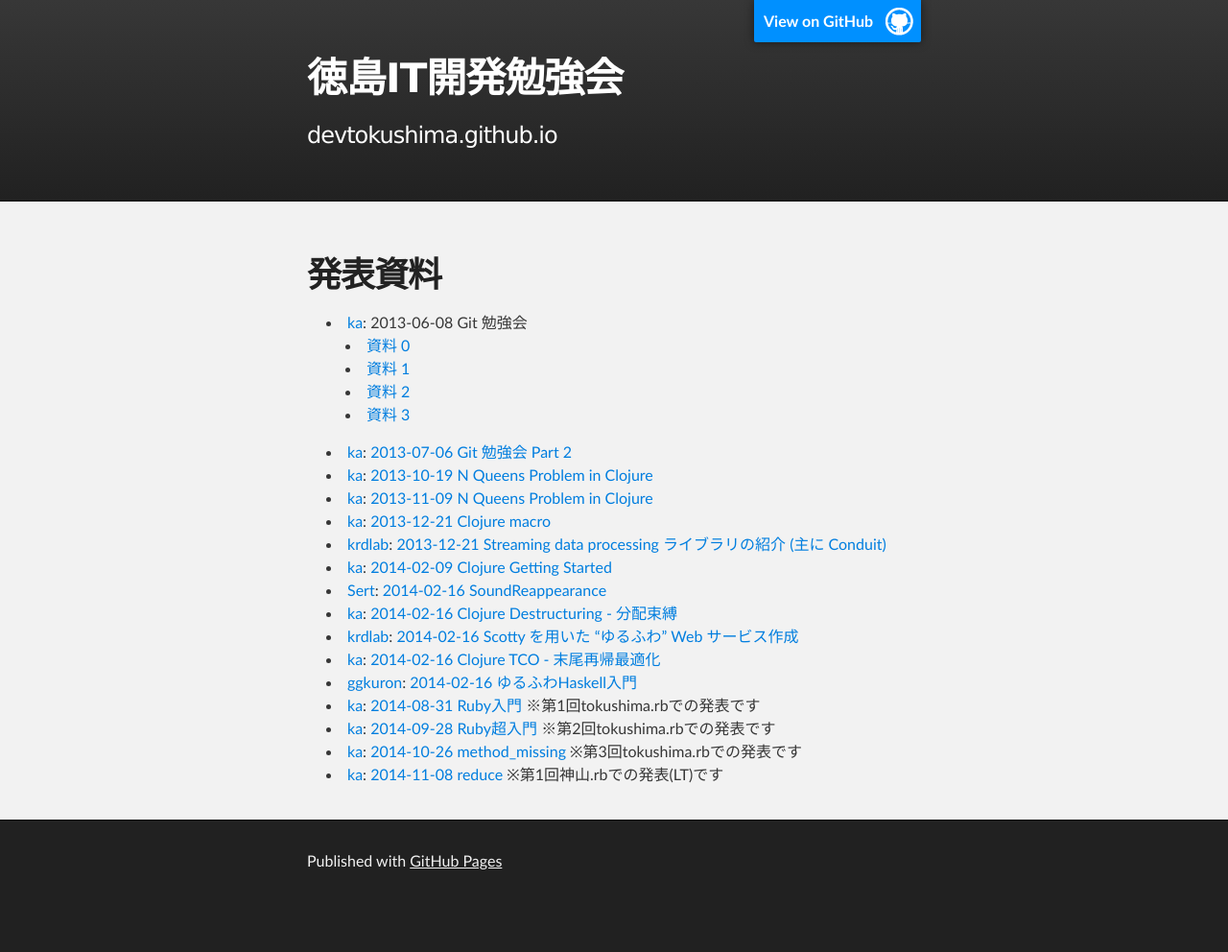
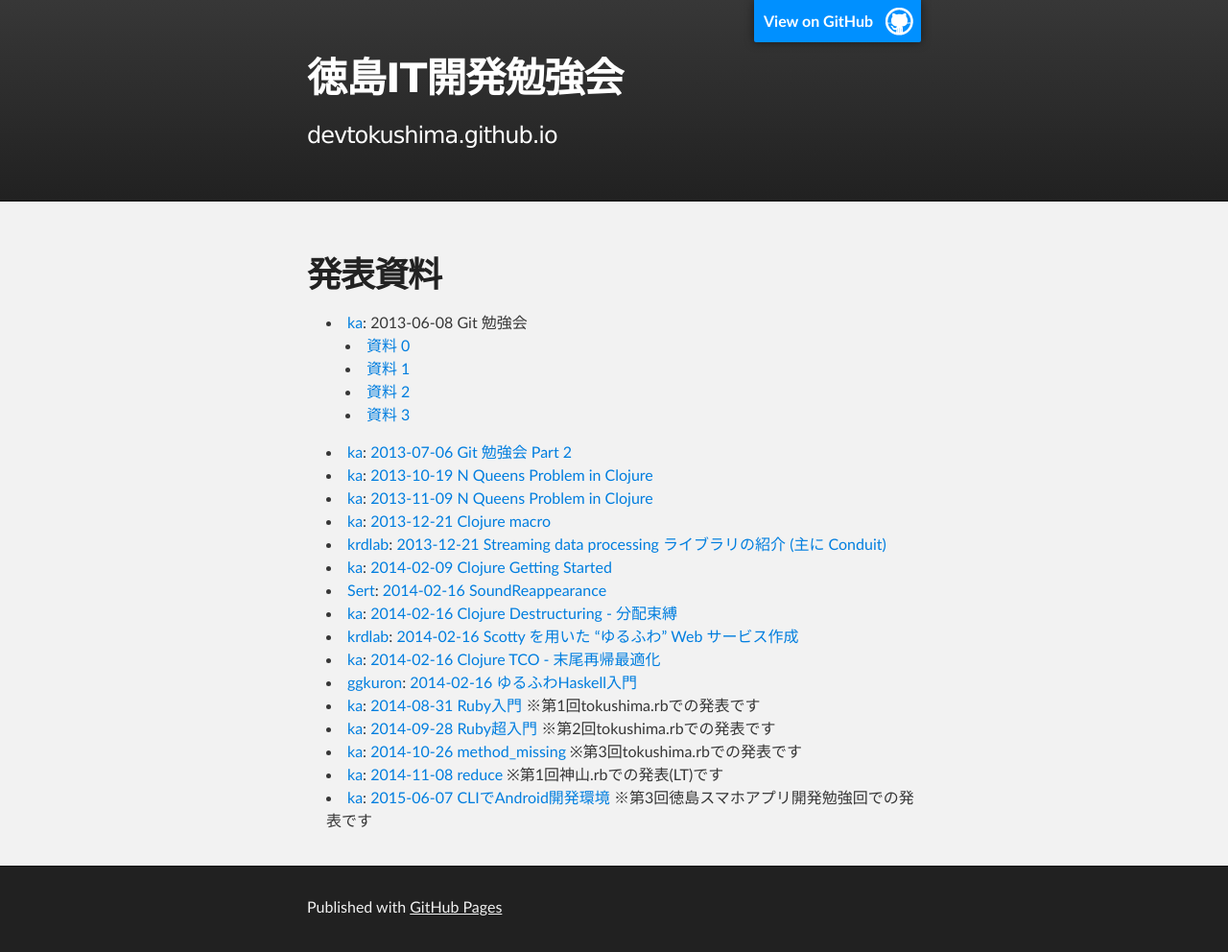
Before and after one commit to devtokushima/devtokushima.github.io, a Jekyll site: the page built from slides.markdown, in a window 1280 px wide. Shown: the whole page at 96% size. Built offline with Jekyll 4.4.1, drawn with Linux system fonts in a browser that asks for light colours; before the commit the page ends 944 px from its top, so only the background shows below that.

Commit message:
Add a link to the slide for tokushima.app 3

```diff
--- a/slides.markdown
+++ b/slides.markdown
@@ -25,3 +25,4 @@ title: '徳島IT開発勉強会 - 発表資料'
 * [ka](http://www.kaosfield.net): [2014-09-28 Ruby超入門](http://kaosf.github.io/20140928-tokushimarb-slide) ※第2回tokushima.rbでの発表です
 * [ka](http://www.kaosfield.net): [2014-10-26 method_missing](http://kaosf.github.io/20141026-tokushimarb-slide) ※第3回tokushima.rbでの発表です
 * [ka](http://www.kaosfield.net): [2014-11-08 reduce](http://kaosf.github.io/20141108-kamiyamarb-slide) ※第1回神山.rbでの発表(LT)です
+* [ka](http://www.kaosfield.net): [2015-06-07 CLIでAndroid開発環境](http://kaosf.github.io/20150607-tokushimaapp-slide) ※第3回徳島スマホアプリ開発勉強回での発表です
```
